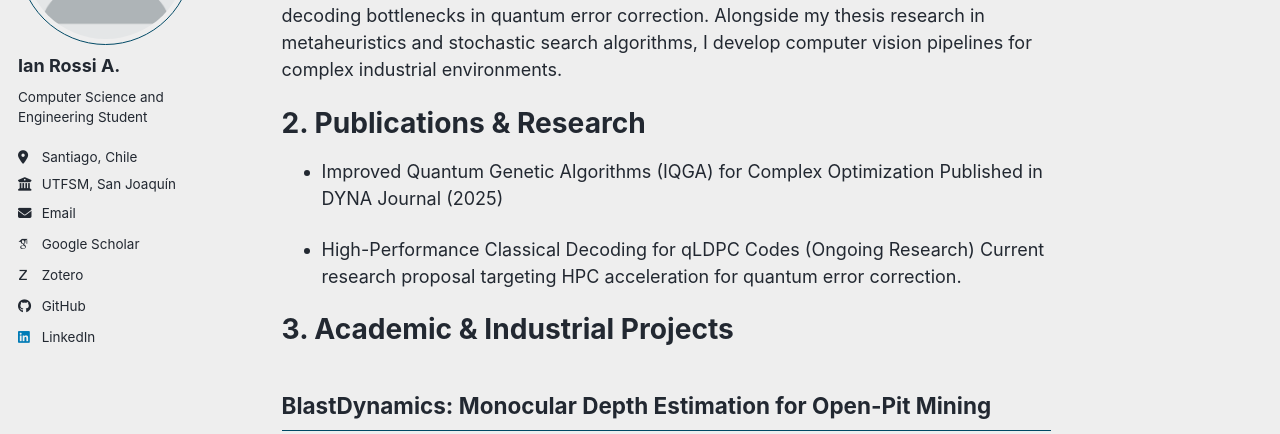
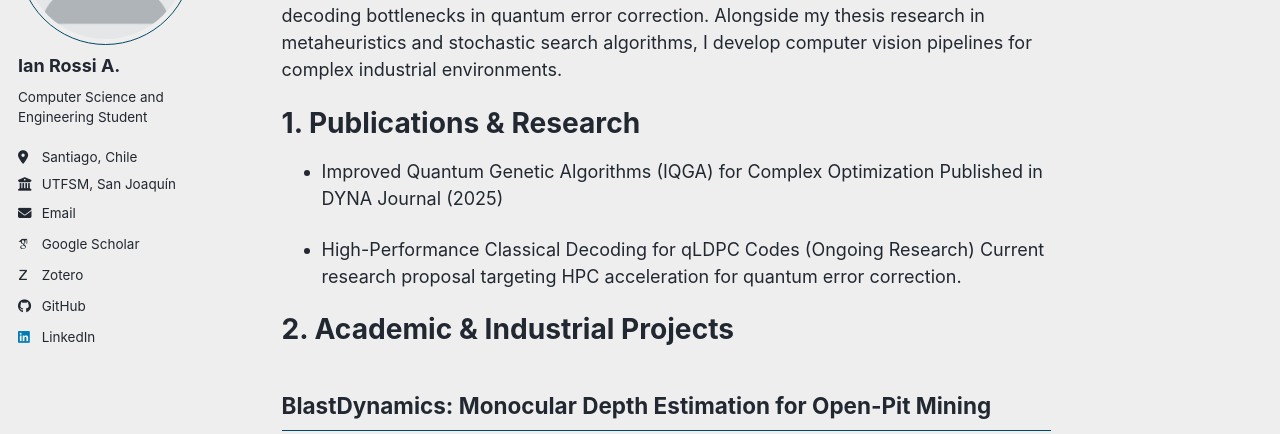
Before and after one commit to BanHelsing/banhelsing.github.io, a Jekyll site: the page built from _pages/about.md, in a window 1280 px wide and 1400 px high. Shown: the part 247-681 px from the top of the window. Built offline with Jekyll 4.4.1, drawn with Linux system fonts in a browser that asks for light colours; some web fonts are replaced; a script bundle is joined from its source files by our own code; library files that are not in the unit come from our copies; some of the changed text lies outside the part shown.

Commit message:
minor fixes

```diff
--- a/_pages/about.md
+++ b/_pages/about.md
@@ -9,7 +9,7 @@ redirect_from:
 
 I am a final-year Computer Science and Engineering student focusing in High-Performance Computing (HPC), quantum algorithm optimization, and applied artificial intelligence. My current academic work focuses on bridging theoretical quantum mechanics with classical hardware execution, specifically addressing the classical decoding bottlenecks in quantum error correction. Alongside my thesis research in metaheuristics and stochastic search algorithms, I develop computer vision pipelines for complex industrial environments.
 
-# 2. Publications & Research
+# 1. Publications & Research
 
 - Improved Quantum Genetic Algorithms (IQGA) for Complex Optimization
 Published in DYNA Journal (2025)
@@ -17,7 +17,7 @@ Published in DYNA Journal (2025)
 - High-Performance Classical Decoding for qLDPC Codes (Ongoing Research)
 Current research proposal targeting HPC acceleration for quantum error correction.
 
-# 3. Academic & Industrial Projects
+# 2. Academic & Industrial Projects
 
 ## BlastDynamics: Monocular Depth Estimation for Open-Pit Mining
 Undergraduate Software Project
```
Also changed, not shown: other parts of _pages/about.md (+2 -2 lines), _pages/cv.md (+9 -8 lines).
